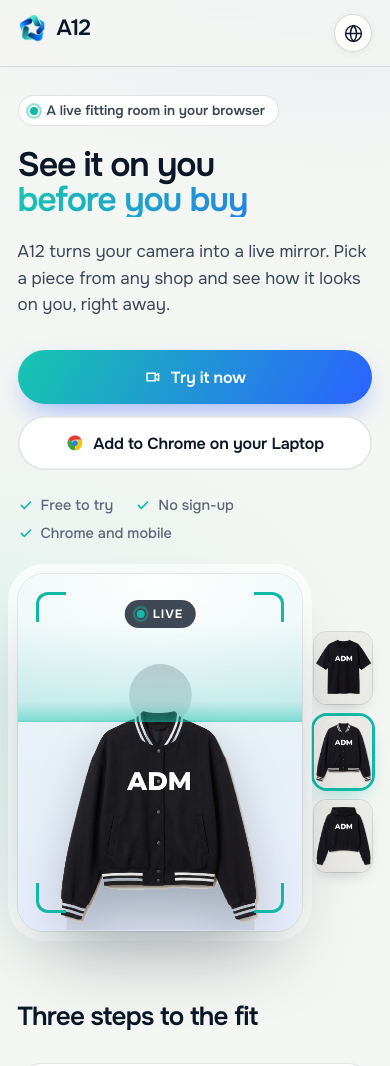
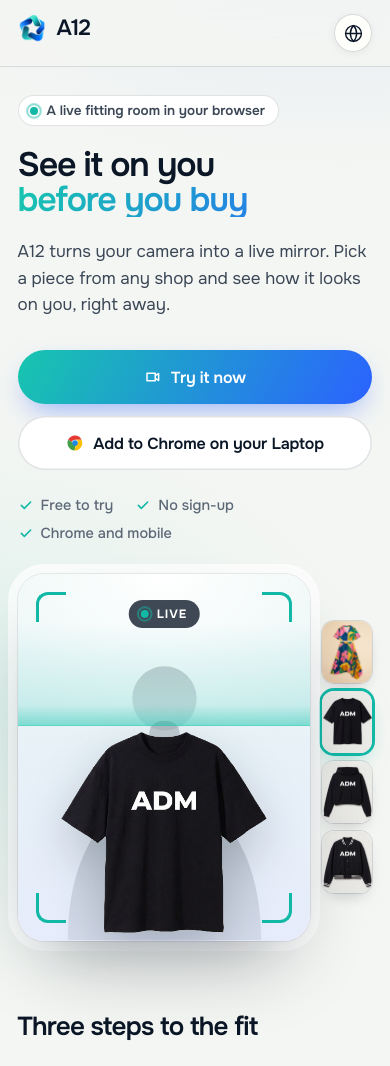
Before and after one commit to Doniyorbek2000/aa, a Next.js app in the folder apps/web/: page / in a window 390 px wide. Shown: the top 1066 px of the page. Built offline with nearby package versions, Linux system fonts and the light colour scheme; a web font is replaced by a local one.

Commit message:
feat: women's garments in the home mirror, the studio and the app samples

```diff
--- a/apps/web/src/app/home.css
+++ b/apps/web/src/app/home.css
@@ -595,10 +595,13 @@
     width: min(100%, 320px);
     border-radius: 26px;
   }
+  .h-rail {
+    gap: 8px;
+  }
   .h-rail-item {
-    width: 58px;
-    height: 72px;
-    border-radius: 13px;
+    width: 50px;
+    height: 62px;
+    border-radius: 12px;
   }
   .h-card {
     min-height: 0;
--- a/apps/web/src/components/a12-home.tsx
+++ b/apps/web/src/components/a12-home.tsx
@@ -6,9 +6,17 @@ import { LanguageSwitcher, useI18n } from '@/lib/i18n';
 import { homeCopy } from '@/lib/home-copy';
 import { BrandWordmark, CWS_URL, LiveTryOnModal, createCleanGarmentCanvas } from './live-tryon-modal';
 
-// Tops only: the mirror's silhouette is cut at the waist. The cut-out keys on the light studio
-// background, so white garments do not belong here
-const MIRROR_GARMENTS = ['/garments/adm-tshirt.jpg', '/garments/adm-bomber.jpg', '/garments/adm-hoodie.jpg'];
+// Women's and men's pieces; long ones are drawn narrower so they fit under the head. The cut-out
+// keys on the light studio background, so white garments do not belong here
+// The bow dress is left out: its cream bib touches the background at the neckline, so the
+// cut-out eats it. It is still in the live studio, where the AI renders it whole
+const MIRROR_ITEMS = [
+  { src: '/garments/adm-set.jpg', width: '42%' },
+  { src: '/garments/adm-tshirt.jpg', width: '70%' },
+  { src: '/garments/adm-hoodie.jpg', width: '66%' },
+  { src: '/garments/adm-bomber.jpg', width: '70%' },
+];
+const MIRROR_GARMENTS = MIRROR_ITEMS.map((item) => item.src);
 const CYCLE_MS = 3200;
 
 /** Garment photos with their studio background cut away, so they sit on the mirror's silhouette. */
@@ -179,7 +187,9 @@ export function A12Home() {
                   </g>
                 </svg>
                 {cutouts.map((src, i) =>
-                  src ? <img key={i} className={`h-worn ${i === active ? 'on' : ''}`} src={src} alt="" /> : null
+                  src ? (
+                    <img key={i} className={`h-worn ${i === active ? 'on' : ''}`} src={src} alt="" style={{ width: MIRROR_ITEMS[i]?.width }} />
+                  ) : null
                 )}
                 <span className="h-scan" />
                 <span className="h-caption">{c.mirrorCaption}</span>
--- a/apps/web/src/components/live-tryon-modal.tsx
+++ b/apps/web/src/components/live-tryon-modal.tsx
@@ -17,13 +17,13 @@ import { useDecartLive } from './use-decart-live';
 
 export const CWS_URL = '/install';
 
-// A12's own sample garments: tops first, since the studio opens on "upper body"
+// A12's own sample garments, women's and men's; a top first, since the studio opens on "upper body"
 export const DEFAULT_GARMENTS = [
   '/garments/adm-tshirt.jpg',
+  '/garments/adm-dress.jpg',
+  '/garments/adm-hoodie.jpg',
+  '/garments/adm-set.jpg',
   '/garments/adm-bomber.jpg',
-  '/garments/adm-hoodie.jpg',
-  '/garments/adm-dress.jpg',
-  '/garments/adm-set.jpg',
 ];
 
 function readFileAsDataUrl(file: File): Promise<string> {
```
Also changed, not shown: 1 other file (tests, documents, lock files or other folders).
